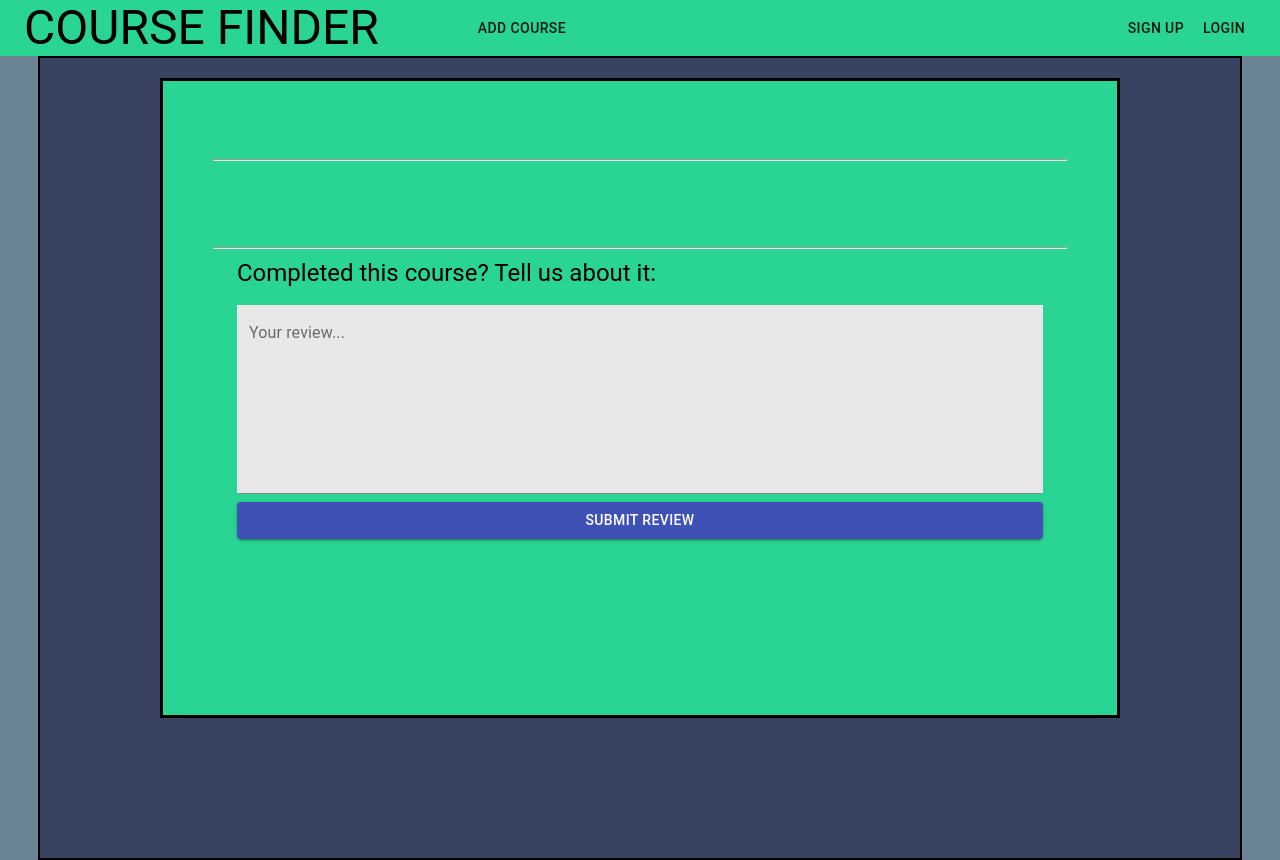
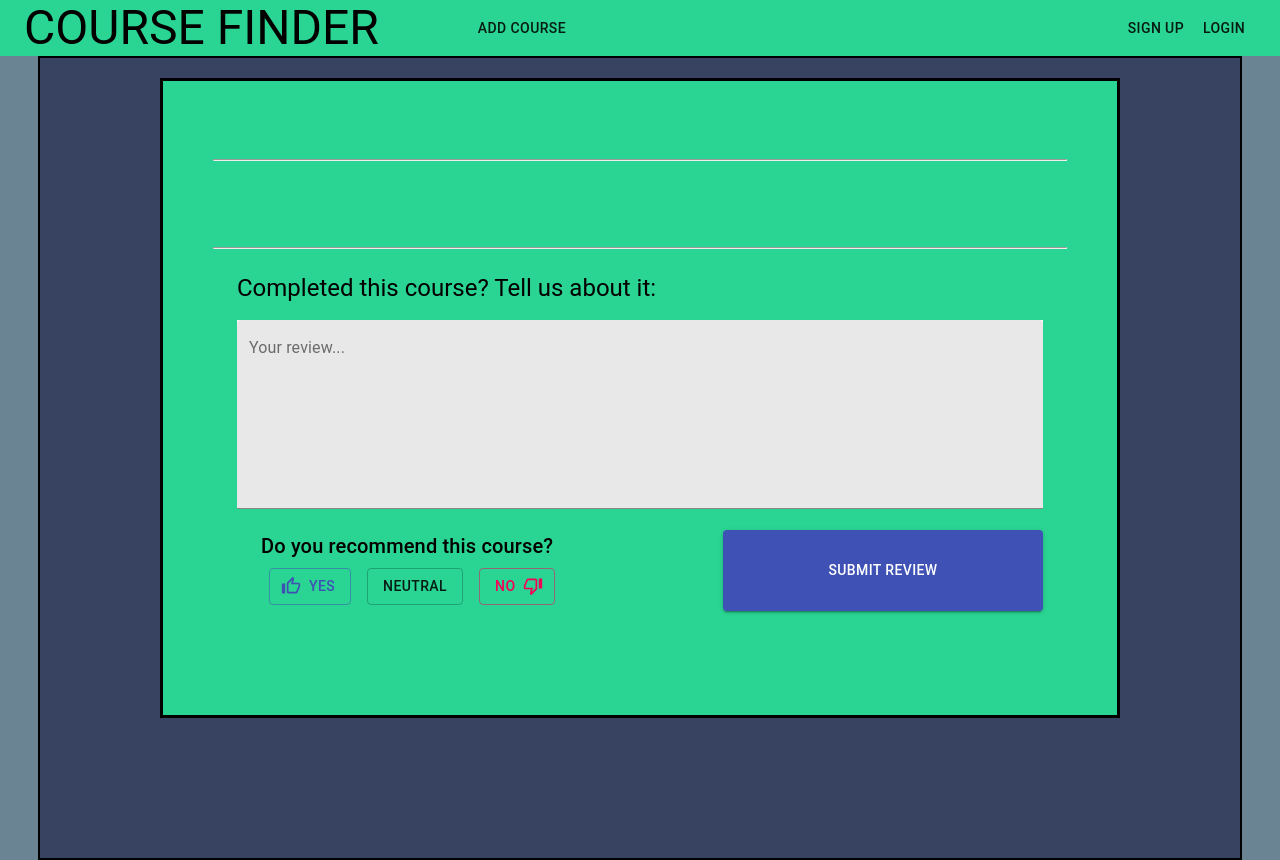
Before and after one commit to mrBeniek/Course-Finder-client, a React (Create React App) app: page /course/1 in a window 1280 px wide. Built offline with nearby package versions, Linux system fonts and the light colour scheme; no server answers.

Commit message:
Added: - RecommendBox component

```diff
--- /dev/null
+++ b/src/components/reviewBox/RecommendBox.js
@@ -0,0 +1,60 @@
+import styles from './RecommendBox.module.scss';
+import React from 'react';
+import Container from '@material-ui/core/Container';
+import Button from '@material-ui/core/Button';
+import { Typography } from '@material-ui/core';
+import ThumbUpOutlinedIcon from '@material-ui/icons/ThumbUpOutlined';
+import ThumbDownOutlinedIcon from '@material-ui/icons/ThumbDownOutlined';
+
+const RecommendBox = ({ recommend, setRecommend }) => {
+  return (
+    <Container className={styles.main}>
+      <Typography variant="h6">
+        Do you recommend this course?
+      </Typography>
+      <Button
+        className={
+          recommend !== 'yes'
+            ? styles.btn
+            : styles.btnSelect
+        }
+        onClick={() => setRecommend('yes')}
+        color="primary"
+        startIcon={<ThumbUpOutlinedIcon />}
+        variant={
+          recommend !== 'yes' ? 'outlined' : 'contained'
+        }
+      >
+        Yes
+      </Button>
+      <Button
+        className={
+          recommend !== 'neutral'
+            ? styles.btn
+            : styles.btnSelect
+        }
+        onClick={() => setRecommend('neutral')}
+        variant={
+          recommend !== 'neutral' ? 'outlined' : 'contained'
+        }
+      >
+        Neutral
+      </Button>
+      <Button
+        className={
+          recommend !== 'no' ? styles.btn : styles.btnSelect
+        }
+        onClick={() => setRecommend('no')}
+        variant={
+          recommend !== 'no' ? 'outlined' : 'contained'
+        }
+        color="secondary"
+        endIcon={<ThumbDownOutlinedIcon />}
+      >
+        No
+      </Button>
+    </Container>
+  );
+};
+
+export default RecommendBox;
--- /dev/null
+++ b/src/components/reviewBox/RecommendBox.module.scss
@@ -0,0 +1,8 @@
+.btn {
+  margin: 6px 8px;
+}
+
+.btnSelect {
+  @extend .btn;
+  transform: scale(1.2, 1.2);
+}
--- a/src/components/reviewBox/ReviewBox.js
+++ b/src/components/reviewBox/ReviewBox.js
@@ -1,12 +1,14 @@
 import styles from './ReviewBox.module.scss';
 import React, { useState } from 'react';
 import InputField from '../common/InputField';
+import RecommendBox from './RecommendBox';
 import Container from '@material-ui/core/Container';
 import Button from '@material-ui/core/Button';
 import { Typography } from '@material-ui/core';
 
 const CommentBox = () => {
   const [comment, setComment] = useState('');
+  const [recommend, setRecommend] = useState('');
 
   const handleChange = state => event => {
     state(event.target.value);
@@ -15,7 +17,7 @@ const CommentBox = () => {
   const handleSubmit = () => {};
 
   return (
-    <Container className={styles.container} maxWidth="md">
+    <Container className={styles.main} maxWidth="md">
       <Typography variant="h5">
         Completed this course? Tell us about it:
       </Typography>
@@ -27,14 +29,20 @@ const CommentBox = () => {
         required={false}
         onChange={handleChange(setComment)}
       />
+      <div className={styles.submitCont}>
+        <RecommendBox
+          recommend={recommend}
+          setRecommend={setRecommend}
+        />
         <Button
-        fullWidth
+          className={styles.submitBtn}
           variant="contained"
           color="primary"
           onClick={handleSubmit}
         >
           Submit Review
         </Button>
+      </div>
     </Container>
   );
 };
--- a/src/components/reviewBox/ReviewBox.module.scss
+++ b/src/components/reviewBox/ReviewBox.module.scss
@@ -1,2 +1,15 @@
-.container {
+.main {
+  margin-top: 23px;
 }
+
+.submitCont {
+  display: flex;
+  justify-content: space-between;
+
+  margin-top: 13px;
+}
+
+.submitBtn {
+  max-width: 320px;
+  width: 100%;
+}
```
Lines whose indentation alone changed are shown as unchanged.
